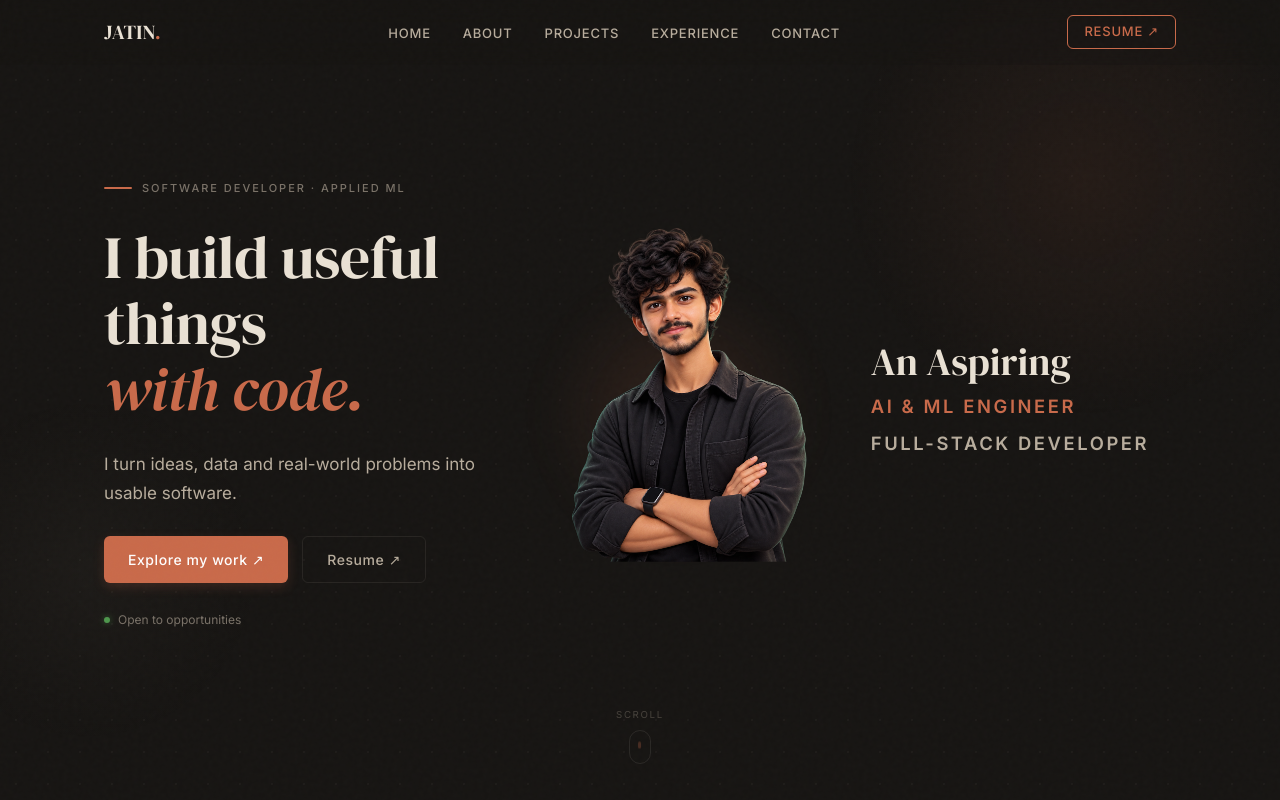
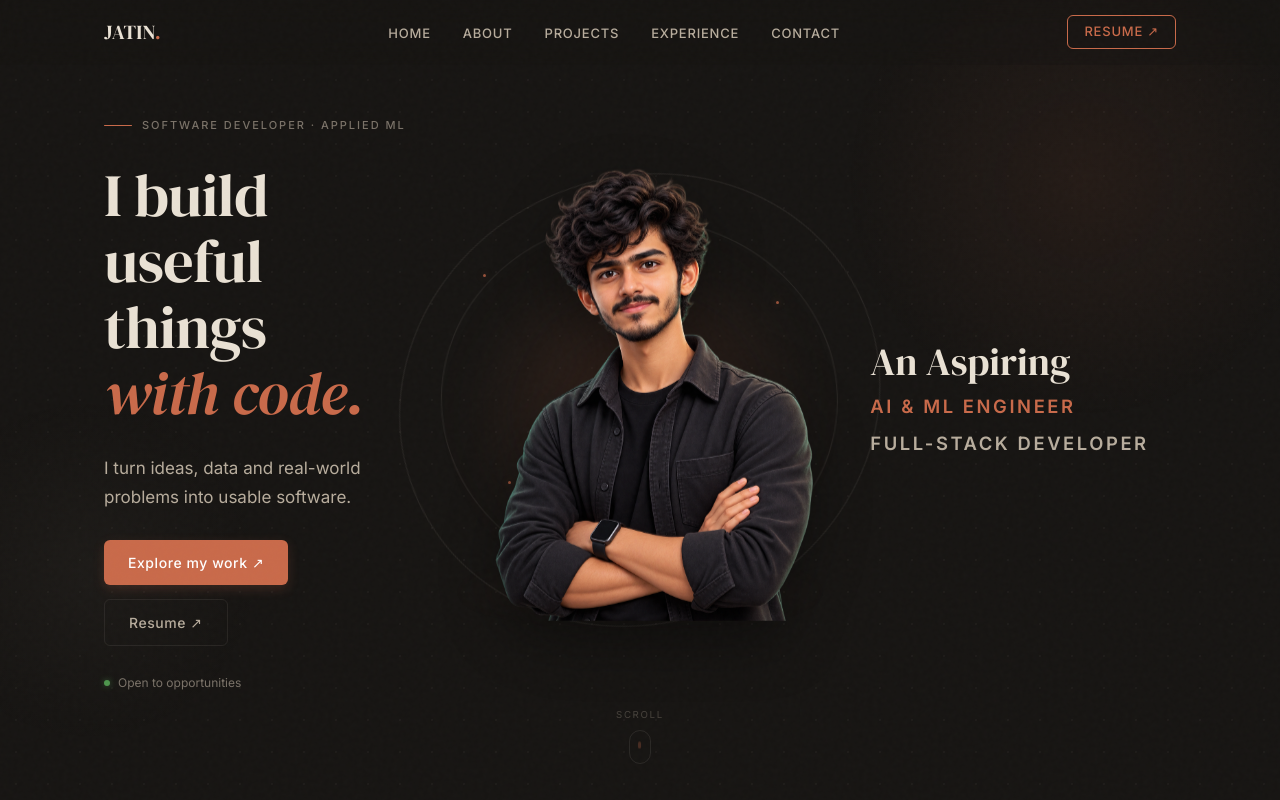
Before and after one commit to Jatin0422/Portfolio, a React app: page / in a window 1280 px wide. Shown: the top 800 px of the page. Built offline with nearby package versions, Linux system fonts and the light colour scheme; the HTML template or start-up script is replaced by a standard one.

Commit message:
fixing  avatar size

```diff
--- a/src/components/hero/AvatarCard.jsx
+++ b/src/components/hero/AvatarCard.jsx
@@ -1,17 +1,31 @@
 export default function AvatarCard() {
   return (
-    <div style={{ position: 'relative', width: '100%', maxWidth: '360px', margin: '0 auto' }}>
+    <div style={{ position: 'relative', width: '100%', maxWidth: '560px', margin: '0 auto' }}>
       <div aria-hidden="true" style={{
-        position: 'absolute', inset: '12% 4% 4%', borderRadius: '50%',
-        background: 'radial-gradient(ellipse, rgba(201,106,74,0.16), transparent 68%)',
-        filter: 'blur(20px)', pointerEvents: 'none',
+        position: 'absolute', inset: '14% 6% 8%', borderRadius: '50%', pointerEvents: 'none',
+        background: 'radial-gradient(ellipse, rgba(201,106,74,0.2), transparent 68%)', filter: 'blur(24px)',
       }} />
-      <img
-        className="anim-float"
-        src="/images/hero/avatar.png"
-        alt="Jatin"
-        style={{ position: 'relative', display: 'block', width: '100%', height: 'auto', animation: 'floatY 5.5s ease-in-out infinite' }}
-      />
+      {[['-4%', '9%', '38s'], ['6%', '16%', '28s']].map(([inset, radius, duration], i) => (
+        <div key={inset} className={i ? 'anim-orbit-r' : 'anim-orbit'} aria-hidden="true" style={{
+          position: 'absolute', inset, border: '1px solid rgba(233,225,212,0.08)', borderRadius: '50%',
+          transform: `rotate(${i ? 26 : -17}deg)`, animation: `${i ? 'orbitSpinReverse' : 'orbitSpin'} ${duration} linear infinite`, pointerEvents: 'none',
+        }} />
+      ))}
+      {[[12, 22], [83, 28], [18, 68], [79, 72], [52, 8]].map(([left, top]) => (
+        <span key={`${left}-${top}`} aria-hidden="true" style={{
+          position: 'absolute', left: `${left}%`, top: `${top}%`, width: '3px', height: '3px', borderRadius: '50%',
+          background: 'rgba(201,106,74,0.72)', boxShadow: '0 0 7px rgba(201,106,74,0.42)', pointerEvents: 'none',
+        }} />
+      ))}
+      <div aria-hidden="true" style={{
+        position: 'absolute', left: '8%', right: '8%', bottom: '2%', height: '11%', borderRadius: '50%', pointerEvents: 'none',
+        background: 'radial-gradient(ellipse, rgba(201,106,74,0.2), rgba(201,106,74,0.03) 50%, transparent 72%)', filter: 'blur(8px)',
+        border: '1px solid rgba(201,106,74,0.16)',
+      }} />
+      <img className="anim-float" src="/images/hero/avatar.png" alt="Jatin" style={{
+        position: 'relative', display: 'block', width: '100%', height: 'auto', animation: 'floatY 5.5s ease-in-out infinite',
+        filter: 'drop-shadow(0 20px 28px rgba(0,0,0,0.38))',
+      }} />
     </div>
   )
 }
--- a/src/components/hero/HeroSection.jsx
+++ b/src/components/hero/HeroSection.jsx
@@ -95,8 +95,8 @@ export default function HeroSection() {
           margin: '0 auto',
           padding: '0 24px',
           display: 'grid',
-          gridTemplateColumns: 'minmax(0, 1fr) minmax(240px, .8fr) minmax(0, .8fr)',
-          gap: '40px',
+          gridTemplateColumns: 'minmax(0, 1fr) minmax(300px, 1.35fr) minmax(0, 1fr)',
+          gap: '24px',
           alignItems: 'center',
         }}
         className="hero-grid"
@@ -249,10 +249,10 @@ export default function HeroSection() {
           .hero-focus { align-items: center; }
         }
         @media (max-width: 900px) {
-          .avatar-wrapper { max-width: 260px !important; }
+          .avatar-wrapper { max-width: 420px !important; }
         }
         @media (max-width: 480px) {
-          .avatar-wrapper { max-width: 220px !important; }
+          .avatar-wrapper { max-width: 300px !important; }
           .hero-grid { padding: 0 16px !important; }
         }
       `}</style>
```
